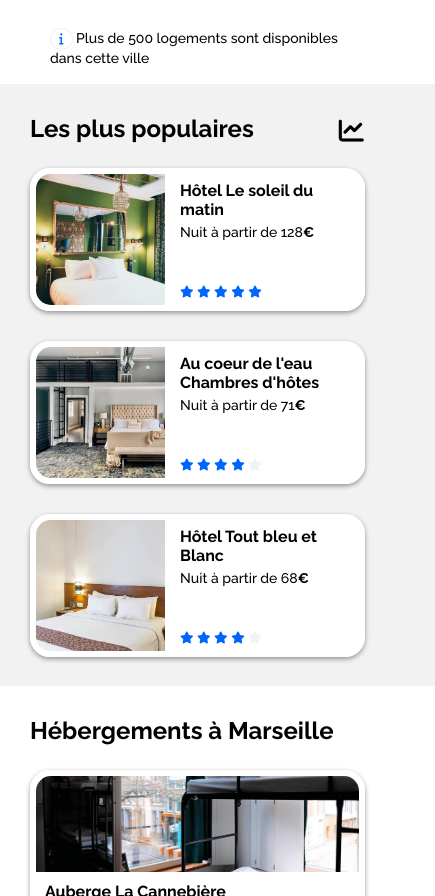
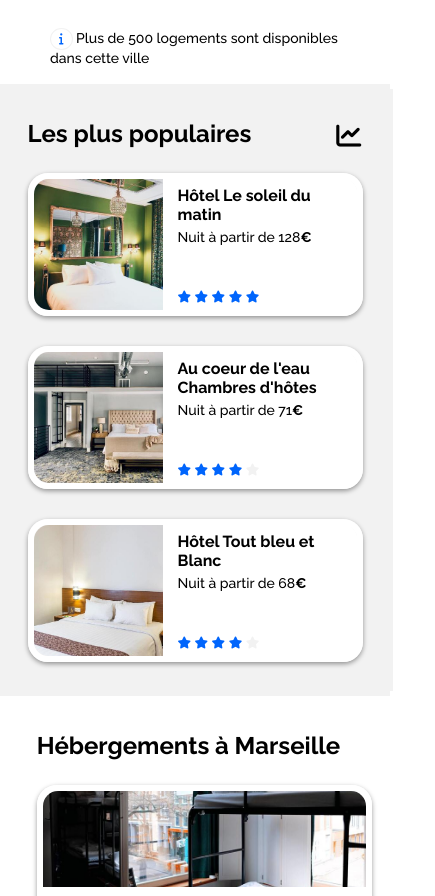
Before and after one commit to Miliexe/Booki, a plain HTML site: page index.html in a window 390 px wide. Shown: the part 648-1544 px from the top of the page, 435 px wide, since content can reach past the window. Drawn offline with Linux system fonts and the light colour scheme.

Commit message:
Update Sections Responsive

```diff
--- a/css/style.css
+++ b/css/style.css
@@ -166,9 +166,22 @@ section{
 }
 
 @media (max-width: 768px) {
+
+    #phone-sec{
+        width: 99.6%;
+        max-width: 768px;
+        display: flex;
+        flex-direction: row;
+        flex-wrap: wrap;
+        gap: 30px;
+        padding-bottom: -30px;
+        justify-content: center;
+    }
+
     section{
-        width: 100%;
-        margin: 0px;
+        margin: auto;
+        margin-top: 5px;
+        margin-bottom: 5px;
     }
 
     .sec1{
@@ -181,6 +194,13 @@ section{
 
     .sec3{
         padding-left: 30px;
+    }
+
+    #pop-phone{
+        display: flex;
+        width: 100.4%;
+        background-color: #F2F2F2;
+        justify-content: center;
     }
 }
 /*-------------*/
@@ -339,7 +359,7 @@ nav a:hover{
     #reversable{
         display: flex;
         flex-direction: column-reverse;
-        width: fit-content;
+        width: 100%;
     }
 }
 
@@ -493,7 +513,6 @@ nav a:hover{
 @media (max-width: 768px){
     #hebergements{
         flex-direction: column;
-
     }
     .heb{
         width: 335px;
--- a/index.html
+++ b/index.html
@@ -55,6 +55,7 @@
 				</p>
 			</div>
 
+			<div id="phone-sec">
 				<div id="reversable">
 
 					<section id="Heb" class="sec1"> <!--Hebergements à Marseille-->
@@ -174,7 +175,7 @@
 
 					</section>
 
-
+					<div id="pop-phone">
 						<section class="sec2"> <!--Les plus populaires-->
 
 							<div class="flex">
@@ -243,6 +244,7 @@
 
 						</section>
 					</div>
+				</div>
 
 
 				<section id="Act" class="sec3"> <!--Activités à Marseille-->
@@ -298,6 +300,8 @@
 				</section>
 
 
+			</div>
+
 		</main>
 
 		<footer>
```
Lines whose indentation alone changed are shown as unchanged.
